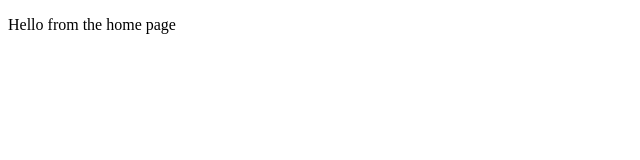
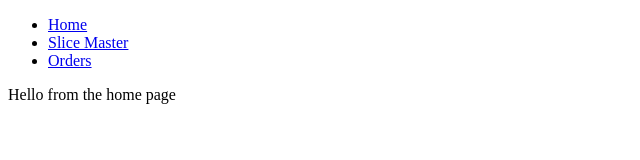
Before and after one commit to ZahraB21/slickslices, a Gatsby site in the folder gatsby/: page / in a window 1280 px wide. Shown: the whole page, without its empty margins (0-640 px from the left). Built offline with nearby package versions, Linux system fonts and the light colour scheme; Gatsby itself is replaced by a stand-in of ours.

Commit message:
Creating Nav component and adding it to Order and home page

```diff
--- /dev/null
+++ b/gatsby/src/components/Nav.js
@@ -0,0 +1,20 @@
+import React from 'react';
+import { Link } from 'gatsby';
+
+export default function Nav() {
+  return (
+    <nav>
+      <ul>
+        <li>
+          <Link to="/">Home</Link>
+        </li>
+        <li>
+          <Link to="/slicemasters">Slice Master</Link>
+        </li>
+        <li>
+          <Link to="/order">Orders</Link>
+        </li>
+      </ul>
+    </nav>
+  );
+}
--- a/gatsby/src/pages/index.js
+++ b/gatsby/src/pages/index.js
@@ -1,9 +1,11 @@
 import React from 'react';
+import Nav from '../components/Nav';
 
-export default function home() {
-    return (
-        <div>
-            <p>Hello from the home page</p>
-        </div>
-    );
+export default function HomePage() {
+  return (
+    <div>
+      <Nav />
+      <p>Hello from the home page</p>
+    </div>
+  );
 }
```
Also changed, not shown: gatsby/src/pages/slicemasters.js (+8 -6 lines).
